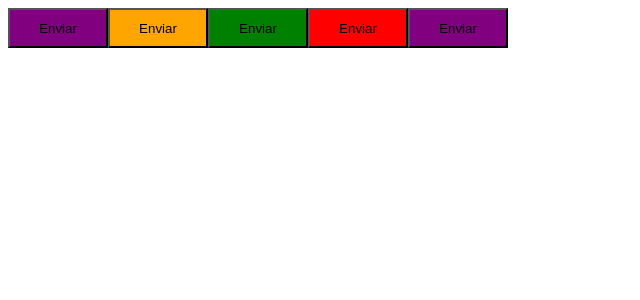
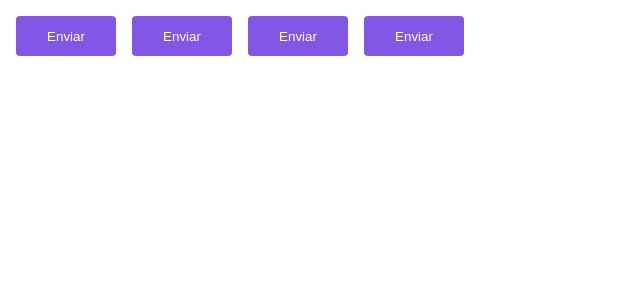
Before and after one commit to smkhb/timer, a React (Vite) app: page / in a window 1280 px wide. Shown: the top 300 px of the page, without its empty margins (0-640 px from the left). Built offline with nearby package versions, Linux system fonts and the light colour scheme.

Commit message:
Adds theme support with styled-components
Implements a default theme for the application using styled-components.

Wraps the main application in a ThemeProvider to apply theme styles to button components.

Introduces a new TypeScript definition for the default theme to enhance type safety.

```diff
--- a/src/App.tsx
+++ b/src/App.tsx
@@ -1,13 +1,14 @@
+import { ThemeProvider } from "styled-components";
+import { defaultTheme } from "./styles/themes/default";
 import { Button } from "./components/Button";
 
 export function App() {
   return (
-    <>
+    <ThemeProvider theme={defaultTheme}>
       <Button variant="primary" />
       <Button variant="secondary" />
       <Button variant="success" />
       <Button variant="danger" />
-      <Button />
-    </>
+    </ThemeProvider>
   );
 }
--- a/src/components/Button.style.ts
+++ b/src/components/Button.style.ts
@@ -16,10 +16,16 @@
 export const ButtonContainer = styled.button<ButtonContainerProps>`
   width: 100px;
   height: 40px;
+  border-radius: 4px;
+  border: 0;
+  margin: 8px;
 
-  ${(props) => {
+  background-color: ${(props) => props.theme.primary};
+  color: ${(props) => props.theme.white};
+
+  /* ${(props) => {
     return css`
       background-color: ${buttonVariants[props.variant]};
     `;
-  }}
+  }} */
 `;
--- /dev/null
+++ b/src/styles/themes/default.ts
@@ -0,0 +1,5 @@
+export const defaultTheme = {
+  white: '#FFF',
+  primary: '#8257e6',
+  secondary: 'orange',
+}
```
Also changed, not shown: src/@types/styles.d.ts (added, +9 -0 lines).
